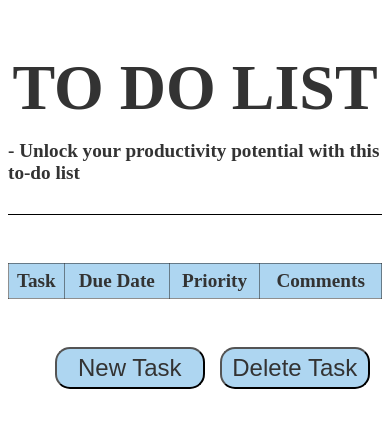
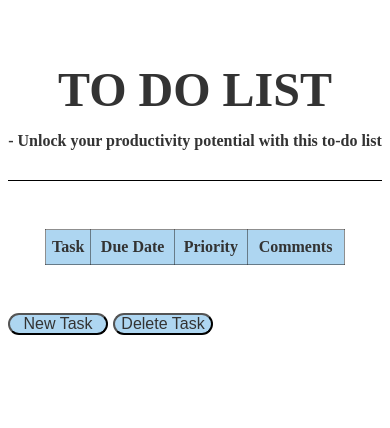
Before and after one commit to fabriwalter/todolist, a React (Create React App) app: page / in a window 390 px wide. Shown: the top 428 px of the page. Built offline with nearby package versions, Linux system fonts and the light colour scheme.

Commit message:
fixed mediaqueries

```diff
--- a/src/App.css
+++ b/src/App.css
@@ -20,7 +20,7 @@
 ----------------------------------------------
 --------------------------------------------*/
 
-@media (max-width: 897px)
+@media (min-width: 360px) and (max-width: 897px)
 {
 
   /* Table
@@ -33,7 +33,7 @@
   }
 
   .table {
-    width: 100%;
+    width: 80%;
     border-collapse: collapse;
     border: 1px solid rgba(33, 33, 33, 0.5);
   }
@@ -45,7 +45,7 @@
 
   .table-row-headers th{
     border: 1px solid rgba(33, 33, 33, 0.5);
-    font-size: 1.2em;
+    font-size: 1em;
     background: #AED6F1 ;
     color: #333333;
   }
@@ -55,39 +55,15 @@
   }
 
   .table-row-task {
-    line-height: 2em;
+    line-height: 1em;
   }
 
   .table-row-task td {
-    font-size: 1.1em;
+    font-size: 1em;
     color: #333333;
     border: 1px solid rgba(33, 33, 33, 0.5);
   }
 
-  /* Button
-  --------------------------------------------*/
-
-  .div-button-add {
-    margin-top: 3em;
-    display: flex;
-    justify-content: center;
-  }
-
-  .div-button2-add {
-    width: 100%;
-  }
-
-  .button-add {
-    font-size: 1.2em;
-    width: 10%;
-    min-width: 100px;
-    height: 100%;
-    line-height: 1.5em;
-    border-radius: 15px;
-    background: #AED6F1;
-    color: #333333;
-    cursor: pointer;
-  }
 
   /* Inputs
   ------------------------------------ */
@@ -95,14 +71,14 @@
   .div-input {
     margin-top: 3rem;
     display: flex;
-  justify-content: start;
+    justify-content: center;
     /*display: none;*/
   }
 
   .form {
     display: flex;
     flex-direction: column;
-  align-items:baseline ;
+    align-items: center ;
     padding-left: 20px;
     width: 50%;
     height: 200px;
@@ -118,8 +94,17 @@
 
   .input-task, .input-duedate, .input-prio, .input-comments {
     margin-left: 5px;
+    width: 45%;
     min-width: 10px;
     border-radius: 10px;
   }
+}
 
+@media (min-width: 360px) and (max-width: 430px)
+{
+  .div-buttons {
+    margin-top: 3rem;
+    display: flex;
+    flex-direction: column;
   }
+}
--- a/src/components/Button/Button.css
+++ b/src/components/Button/Button.css
@@ -43,3 +43,34 @@
 .visibility {
   display: none;
 }
+
+@media (min-width: 898px) and (max-width: 1342px) {
+
+  .button-new {
+    min-width: 100px;
+    font-size: 1.3em;
+  }
+
+  .button-add {
+    min-width: 100px;
+    font-size: 1.3em;
+  }
+
+}
+
+@media (min-width: 360px) and (max-width: 897px) {
+
+
+  .button-new {
+    margin-right: 5px;
+    min-width: 100px;
+    font-size: 1em;
+    line-height: 1em;
+  }
+
+  .button-add {
+    margin-left: 5px;
+    min-width: 70px;
+    font-size: 1em;
+  }
+}
--- a/src/components/Form/Form.css
+++ b/src/components/Form/Form.css
@@ -32,3 +32,17 @@
     min-width: 100px;
     border-radius: 10px;
 }
+
+
+@media (min-width: 898px) and (max-width: 1342px) {
+
+    .form {
+      display: flex;
+      flex-direction: column;
+      align-items: center;
+      justify-content: space-around;
+      width: 75%;
+      min-height: 300px;
+    }
+
+}
--- a/src/components/Header/Header.css
+++ b/src/components/Header/Header.css
@@ -28,11 +28,12 @@
 ----------------------------------------------
 --------------------------------------------*/
 
-@media (max-width: 897px)
+@media (min-width: 360px) and (max-width: 897px)
 {
 
   .header {
-    font-size: 2rem;
+    margin-top: 30px;
+    font-size: 1.5rem;
     display: flex;
     flex-direction: column;
     align-items: center;
@@ -48,7 +49,7 @@
 .header h6 {
     margin: 0px 0 30px 0;
     padding: 0px;
-    font-size: 1.2rem;
+    font-size: 1rem;
     color: #333333;
 }
 
```
Lines whose indentation alone changed are shown as unchanged.
